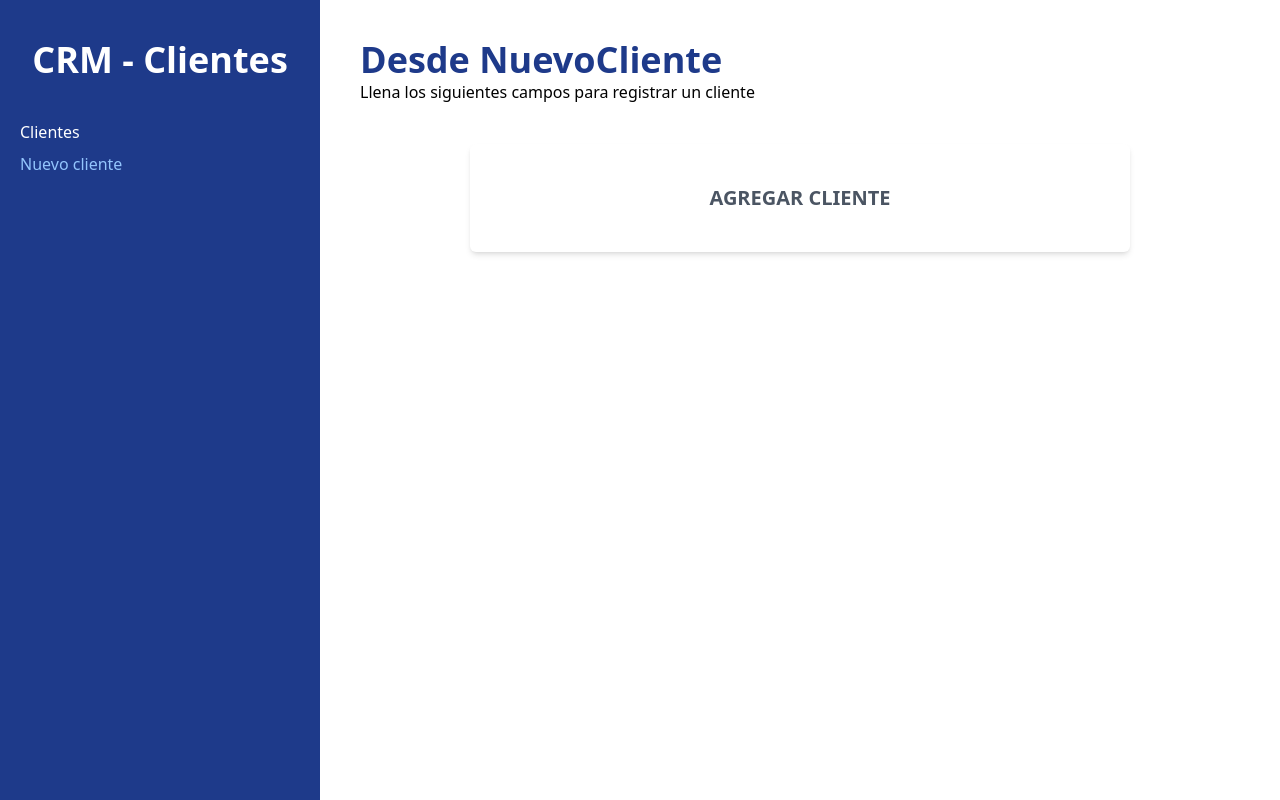
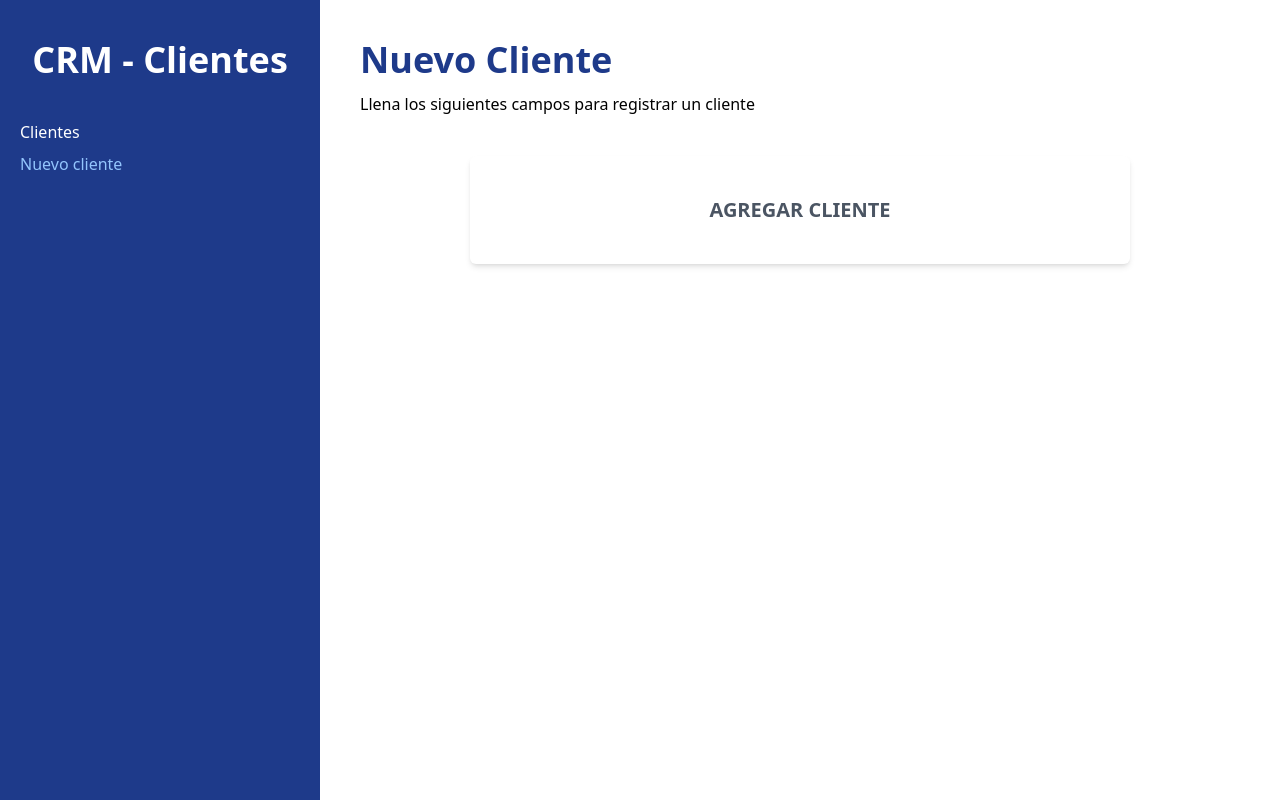
Before and after one commit to jocnn/crm, a React app: page /clientes/nuevo in a window 1280 px wide. Built offline with nearby package versions, Linux system fonts and the light colour scheme; the HTML template or start-up script is replaced by a standard one.

Commit message:
agregando margin top

```diff
--- a/src/pages/NuevoCliente.jsx
+++ b/src/pages/NuevoCliente.jsx
@@ -4,9 +4,9 @@ const NuevoCliente = () => {
   return (
     <>
       <h1 className="font-black text-4xl text-blue-900">
-        Desde NuevoCliente
+        Nuevo Cliente
       </h1>
-      <p className="">
+      <p className="mt-3">
         Llena los siguientes campos para registrar un cliente
       </p>
 
```
